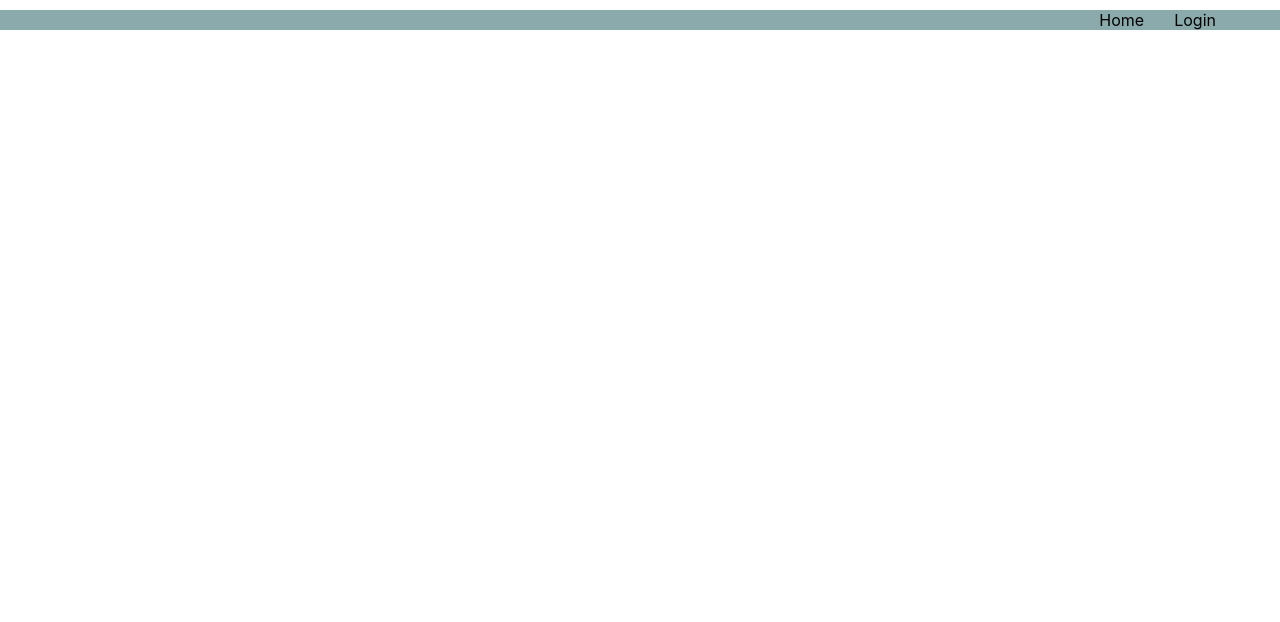
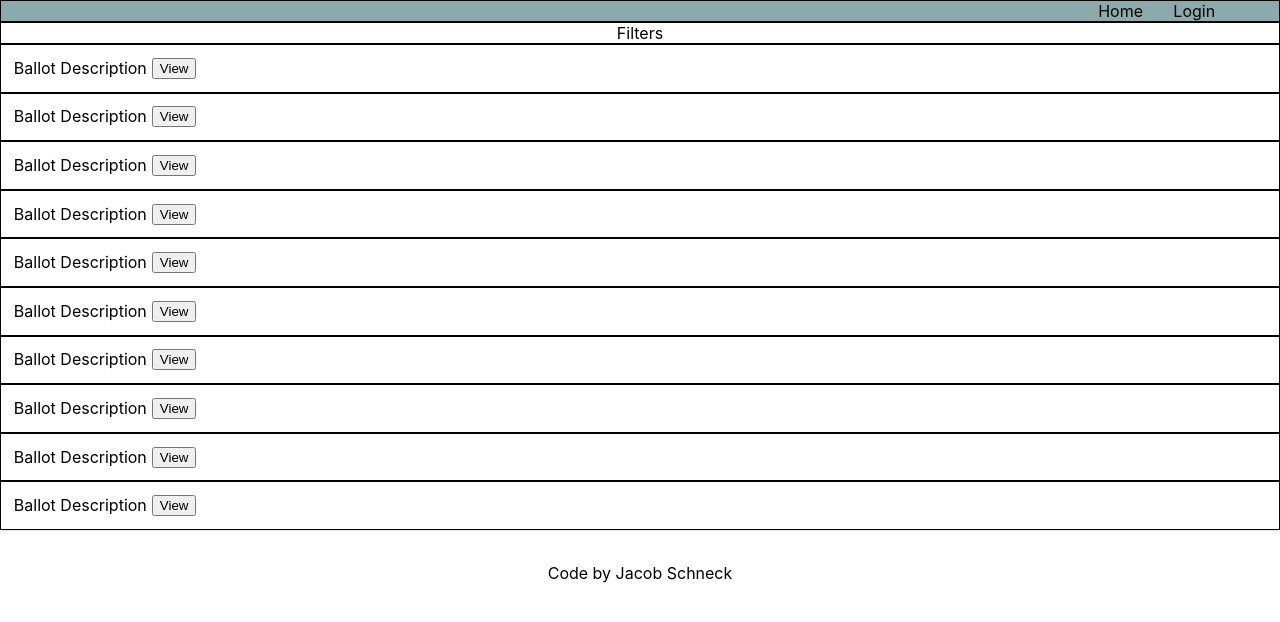
Before and after one commit to JacobSchneck/Rust-Voting-System, a Next.js app in the folder client/: page / in a window 1280 px wide. Shown: the top 622 px of the page. Built offline with nearby package versions, Linux system fonts and the light colour scheme.

Commit message:
Layinging out Design of Front End

```diff
--- a/client/pages/index.js
+++ /dev/null
@@ -1,13 +0,0 @@
-import NavBar from "../src/components/Navbar/NavBar";
-import Footer from "../src/components/Footer/Footer";
-
-export default function Home() {
-  return (
-    <div>
-      <NavBar />
-
-      {/* TODO: Adjust Footer so it is limited in size */}
-      {/* <Footer /> */}
-    </div>
-  );
-}
--- /dev/null
+++ b/client/pages/index.tsx
@@ -0,0 +1,98 @@
+import { useState } from "react";
+
+import NavBar from "../src/components/Navbar/NavBar";
+import Footer from "../src/components/Footer/Footer";
+
+export default function Home() {
+  const [viewItems, setViewItems] = useState<boolean[]>(Array(10).fill(false));
+
+  const handleView = (event, index) => {
+    // event.preventDefault();
+
+    if (viewItems[index]) {
+      console.log(`Goodbye ballot #${index}`);
+      viewItems[index] = false;
+      setViewItems([...viewItems]);
+    } else {
+      console.log(`Hello ballot: #${index}`);
+
+      viewItems[index] = true;
+      setViewItems([...viewItems]);
+
+    }
+  }
+
+  const renderItems = (index) => {
+    if (viewItems[index] === false) return null;
+    else {
+      return (
+        <div style={{
+          borderRadius: "3px",
+          border: "1px solid black",
+          display: "flex",
+          flexDirection: "column",
+          alignItems: "stretch",
+          padding: "10px"
+        }}>
+          <ol style={{display: "grid" }}>
+            <li> <button> Thing       </button> </li>
+            <li> <button> Object      </button> </li>
+            <li> <button> Wing Doodle </button> </li>
+            <li> <button> SpeckleDorf </button> </li>
+          </ol>
+
+        </div>
+      )
+    }
+  }
+
+  const renderBallots = () => {
+    const arr = Array(10).fill(0);
+    return (
+      arr.map( (el, index) => {
+        return (
+          <div style={{
+            border: "1px solid black",
+            display: "flex",
+            flexDirection: "row",
+            padding: "1%"
+          }}>
+              {/* <h1> */}
+                Ballot Description
+              {/* </h1> */}
+
+              <button style={{marginLeft: "5px"}} onClick={(event) => handleView(event, index)}>
+                View
+              </button>
+              {renderItems(index)}
+
+          </div>
+        )
+      })
+    )
+  }
+
+  return (
+    <div>
+      <NavBar />
+      <div style={{
+        border: "1px solid black",
+        textAlign: "center"}}>
+        Filters
+      </div>
+
+      <div style={{
+        display: "flex",
+        flexDirection: "column",
+        justifyContent: "center",
+      }}>
+        { renderBallots() }
+
+      </div>
+
+
+      {/* TODO: Adjust Footer so it is limited in size */}
+      <Footer />
+    </div>
+  );
+}
--- a/client/styles/NavBar.module.css
+++ b/client/styles/NavBar.module.css
@@ -1,13 +1,15 @@
 .outer-container {
 	background-color: rgb(138, 170, 172);
 	margin: 0px;
+	height: 10%;
+	border: 1px solid black;
 }
 
 .inner-container {
 	display: flex;
 	/* flex-direction: row; */
 	justify-content: right;
-	margin: 10px;
+	/* margin: 10px; */
 	margin-right: 5%;
 }
 
```
